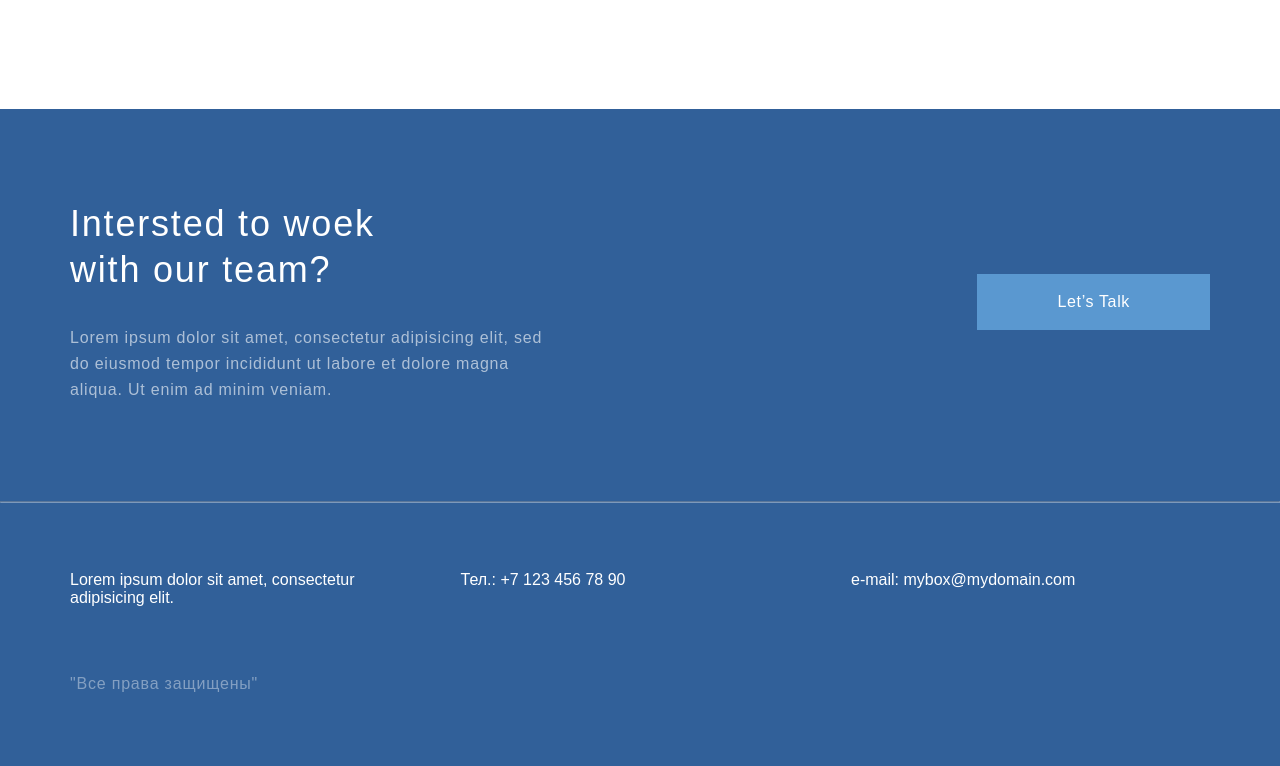
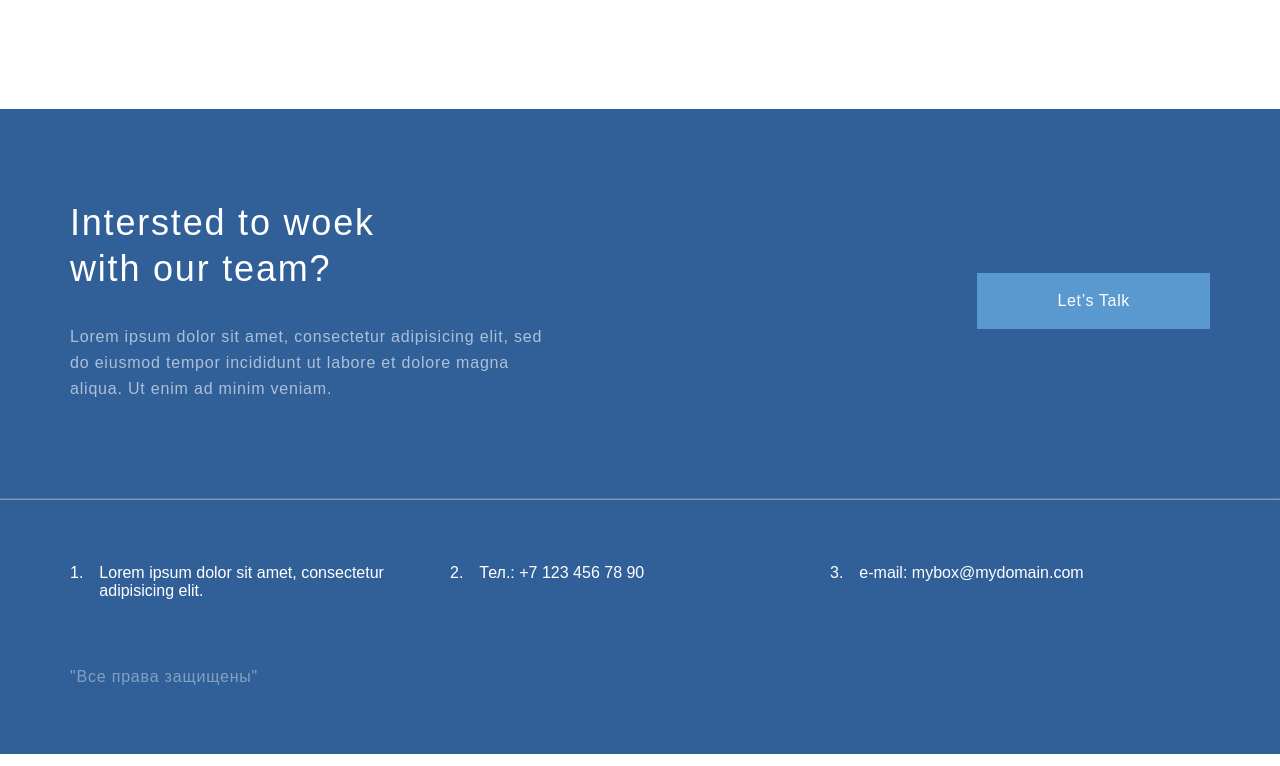
Before and after one commit to Ivanych73/geekbrains-html-css, a plain HTML site: page lesson-6/homework6/index.html in a window 1280 px wide. Shown: the part 2640-3406 px from the top of the page. Drawn offline with Linux system fonts and the light colour scheme.

Commit message:
lesson-6 homework corrected

```diff
--- a/lesson-6/homework6/style.css
+++ b/lesson-6/homework6/style.css
@@ -175,13 +175,11 @@ background: linear-gradient(0deg, #EBF3FB 8.84%, rgba(152, 195, 232, 0) 31.12%);
 }
 
 .bottom {
-    height: 657px;
+    padding-top: 91px;
+    padding-bottom: 64px;
     margin-top: 112px;
     background: #316099;
     color: #FFFFFF;
-    display: flex;
-    flex-direction: column;
-    justify-content: space-around;
 }
 
 .bottom_paragraph {
@@ -192,15 +190,18 @@ background: linear-gradient(0deg, #EBF3FB 8.84%, rgba(152, 195, 232, 0) 31.12%);
 .bottom__upper {
     display: flex;
     justify-content: space-between;
-    height: 391px;
-    margin-bottom: 5px;
+    padding-bottom: 96px;
+    align-items: center;
 }
 
 .bottom__upper__info {
     width: 495px;
     align-self: center;
 }
-
+.bottom_header3 {
+    width: 340px;
+    text-align: left;
+}
 .bottom_button {
     text-decoration: none;
     background: #5A98D0;
@@ -219,29 +220,45 @@ background: linear-gradient(0deg, #EBF3FB 8.84%, rgba(152, 195, 232, 0) 31.12%);
 }
 
 .bottom__lower {
-    height: 266px;
     display: flex;
     flex-direction: column;
     justify-content: center;
 }
 
 .bottom_lower_info {
+    margin-top: 64px;
     display: flex;
     justify-content: space-between;
-    margin-bottom: 64px;
   }
 
  .bottom_lower_info_item {
-    display: block;
-    width: 359px;
+    flex-grow: 1;
+    flex-basis: 33.3333%;
+    list-style-type: none;
+    display: flex;
+    margin-right: 32px;
  }
 
-.bottom_header3 {
-    width: 340px;
-    text-align: left;
-}
+ .bottom_lower_info_item:first-child::before {
+    content: "1. ";
+    display: block;
+    margin-right: 16px;
+ }
+
+ .bottom_lower_info_item:nth-child(2)::before {
+    content: "2. ";
+    display: block;
+    margin-right: 16px;
+ }
+
+ .bottom_lower_info_item:last-child::before {
+    content: "3. ";
+    display: block;
+    margin-right: 16px;
+ }
 
 .legal_notice {
+    margin-top: 64px;
     opacity: 0.4;
     color: #FFFFFF;
 }
```
